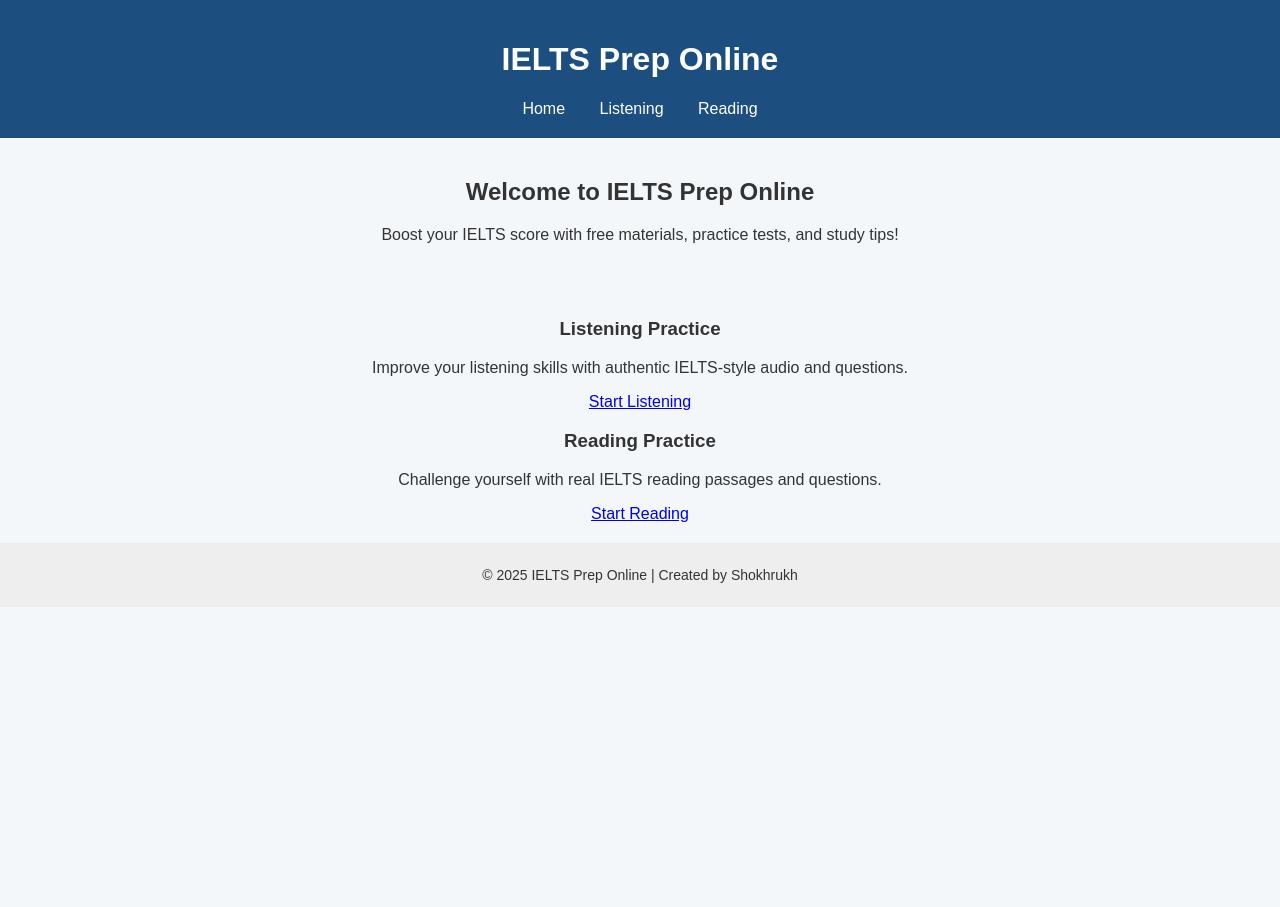
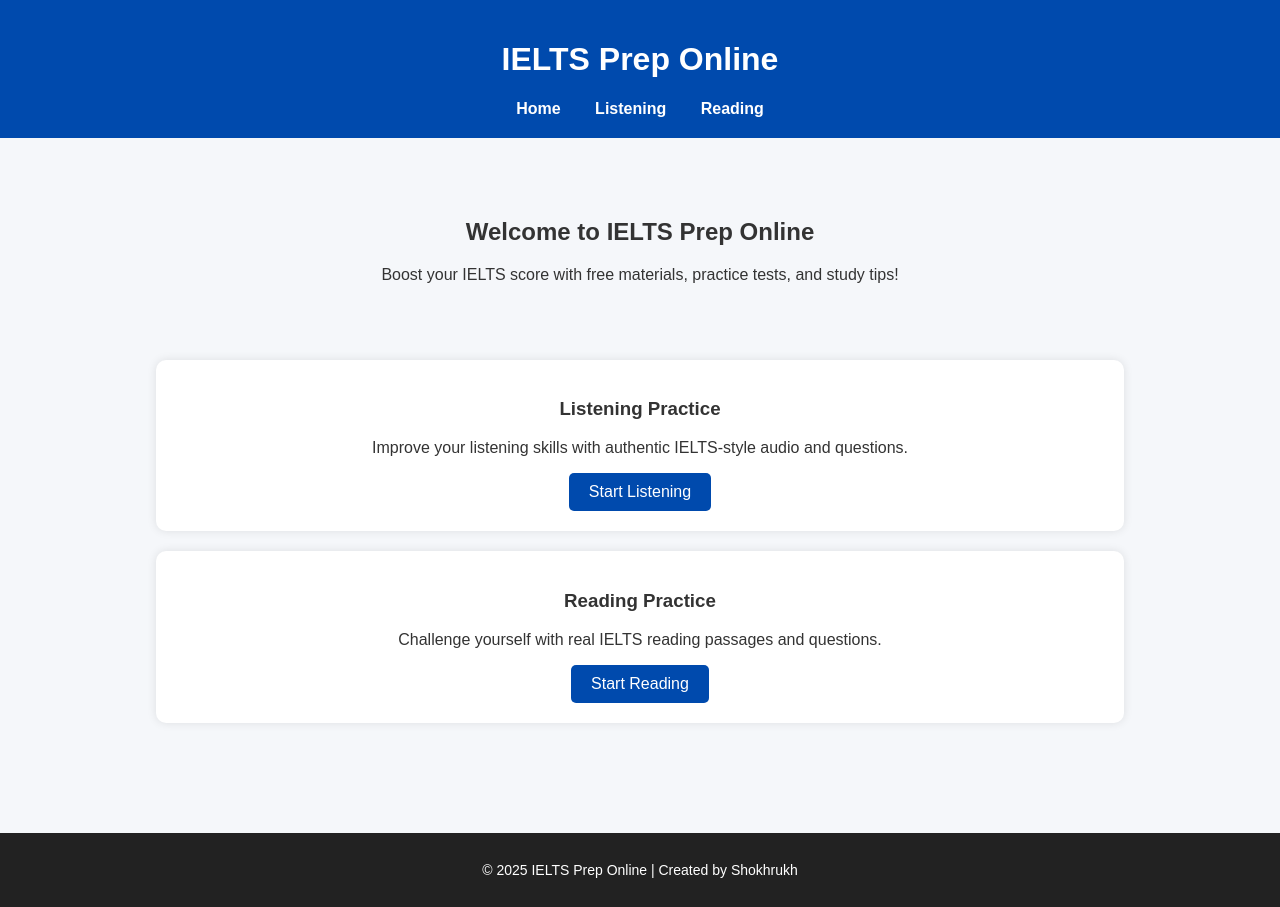
Before and after one commit to recruiterexpresstransportation-boop/ieltsprep.online, a plain HTML site: page index.html in a window 1280 px wide. Before the commit the page ends 800 px from the top, so only its background shows below. Drawn offline with Linux system fonts and the light colour scheme.

Commit message:
Update style.css

```diff
--- a/style.css
+++ b/style.css
@@ -34,3 +34,62 @@ footer {
   background-color: #eee;
   font-size: 14px;
 }
+body {
+  font-family: Arial, sans-serif;
+  margin: 0;
+  padding: 0;
+  background-color: #f5f7fa;
+}
+
+header {
+  background: #004aad;
+  color: white;
+  padding: 20px;
+  text-align: center;
+}
+
+nav a {
+  color: white;
+  text-decoration: none;
+  margin: 0 15px;
+  font-weight: bold;
+}
+
+nav a:hover {
+  text-decoration: underline;
+}
+
+main {
+  padding: 40px;
+  text-align: center;
+}
+
+.card {
+  background: white;
+  padding: 20px;
+  margin: 20px auto;
+  width: 80%;
+  border-radius: 10px;
+  box-shadow: 0 0 10px rgba(0,0,0,0.1);
+}
+
+.btn {
+  display: inline-block;
+  background: #004aad;
+  color: white;
+  padding: 10px 20px;
+  border-radius: 5px;
+  text-decoration: none;
+}
+
+.btn:hover {
+  background: #00337a;
+}
+
+footer {
+  background: #222;
+  color: white;
+  text-align: center;
+  padding: 15px;
+  margin-top: 30px;
+}
```
